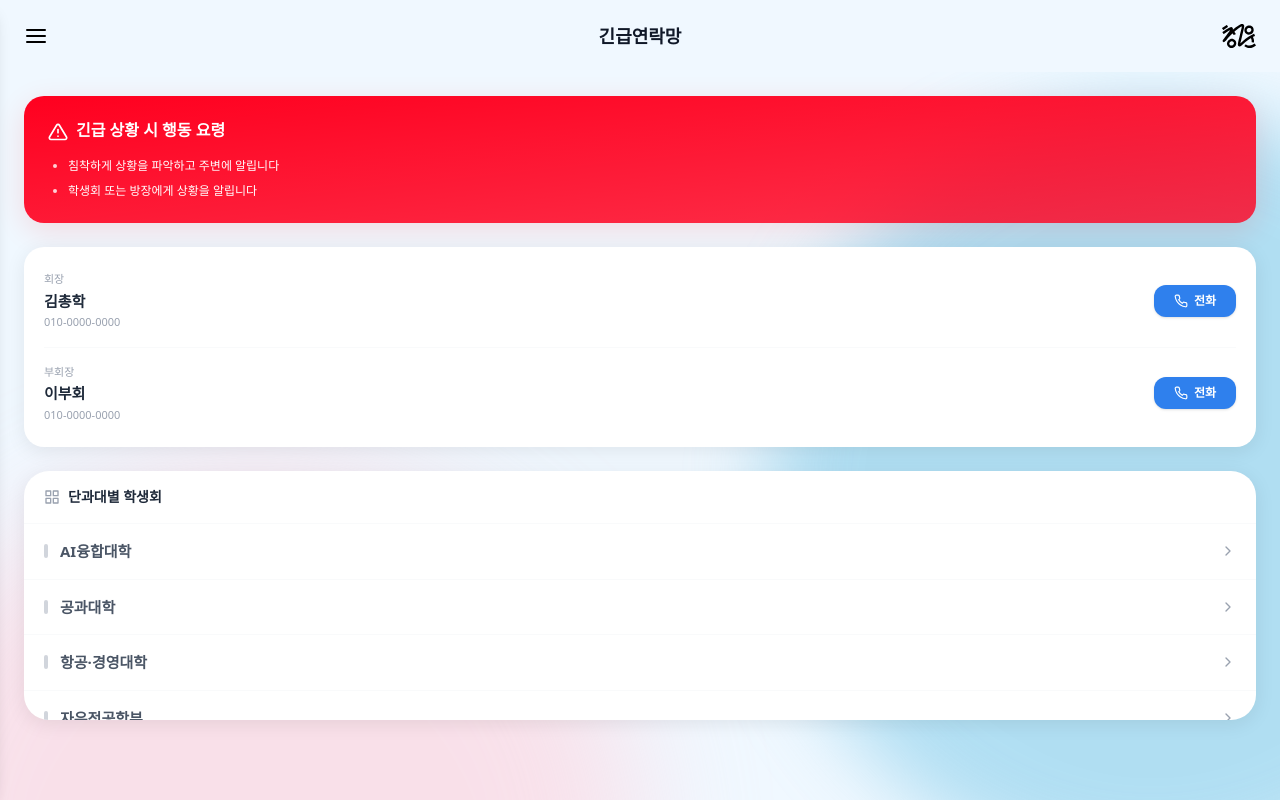
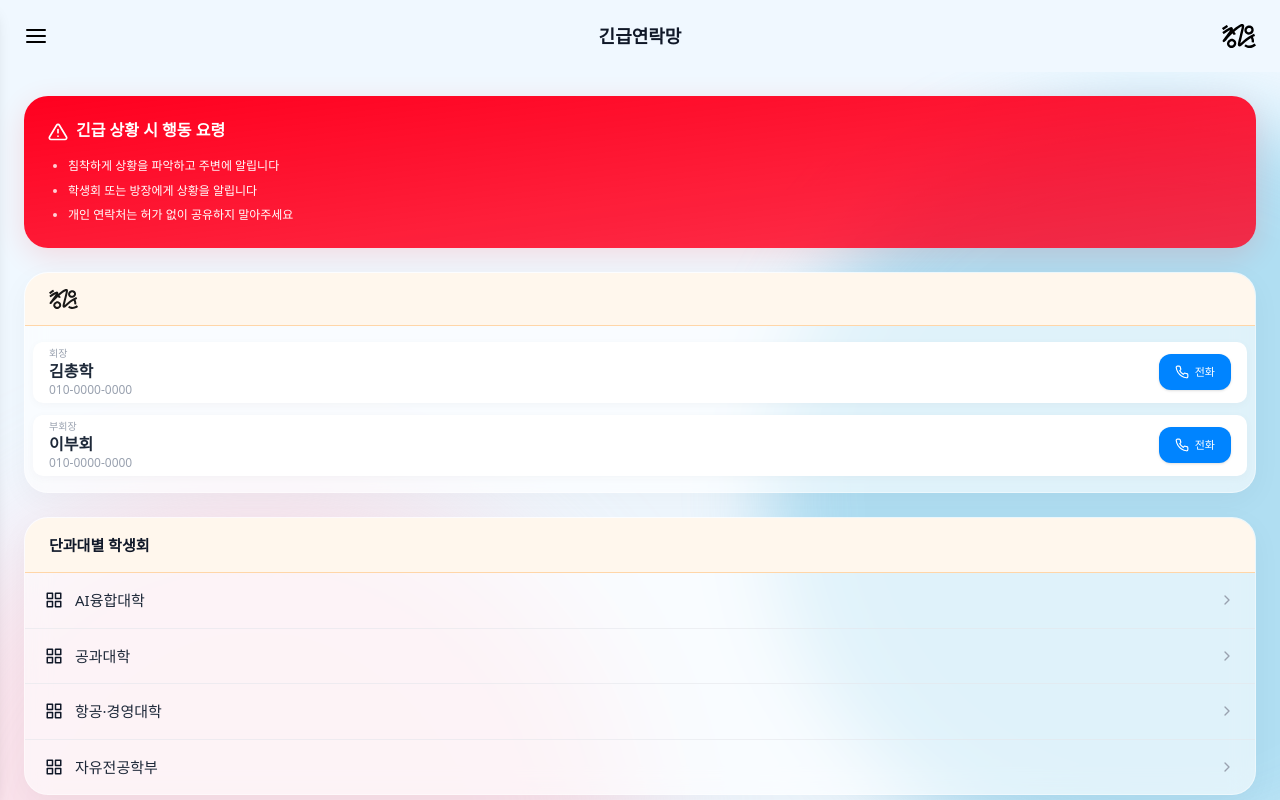
Before and after one commit to KAU-CHUNG-WOON-OT/front_end, a React (Vite) app: page /emergency in a window 1280 px wide. Built offline with nearby package versions, Linux system fonts and the light colour scheme; a web font is replaced by a local one.

Commit message:
fix: 긴급연락망 페이지 수정

```diff
--- a/src/components/emergency/ContactCard.tsx
+++ b/src/components/emergency/ContactCard.tsx
@@ -13,21 +13,21 @@ interface ContactCardProps {
 
 const ContactCard = ({ contacts }: ContactCardProps) => {
   return (
-    <div className="flex flex-col w-full">
+    <div className="flex flex-col gap-3 w-full">
       {contacts.map((contact, index) => (
-        <div key={index} className="w-full">
-
-          {/* 한 명의 정보 행 */}
-          <div className="flex items-center justify-between py-1">
+        <div
+          key={index}
+          className="w-full bg-white rounded-[10px] px-4 py-1 shadow-[0_2px_10px_rgba(0,0,0,0.03)] flex items-center justify-between"
+        >
           <div className="flex flex-col">
-              <span className="text-[11px] text-gray-400 font-medium mb-0.5">
+            <span className="text-[10px] text-gray-400 font-medium">
               {contact.role}
             </span>
-              <span className="text-[15px] font-bold text-gray-800">
+            <span className="text-[16px] font-bold text-gray-800 leading-tight">
               {contact.name}
             </span>
             {contact.phone && (
-                <span className="text-[11px] text-gray-400 mt-0.5">
+              <span className="text-[12px] text-gray-400">
                 {contact.phone}
               </span>
             )}
@@ -35,16 +35,11 @@ const ContactCard = ({ contacts }: ContactCardProps) => {
 
           <a
             href={`tel:${contact.phone}`}
-              className="flex items-center gap-1.5 bg-[#2F80ED] text-white px-5 py-2 rounded-xl shadow-sm active:scale-95 transition-transform"
+            className="flex items-center gap-1.5 bg-[#0084FF] text-white px-4 py-2.5 rounded-[12px] shadow-sm active:scale-95 transition-transform"
           >
             <FiPhone className="text-sm" />
-              <span className="text-xs font-bold">전화</span>
+            <span className="text-[11px] font">전화</span>
           </a>
-          </div>
-
-          {index < contacts.length - 1 && (
-            <div className="h-[1px] bg-gray-50 my-3 w-full" />
-          )}
         </div>
       ))}
     </div>
--- a/src/pages/Emergency.tsx
+++ b/src/pages/Emergency.tsx
@@ -1,7 +1,8 @@
 import { useNavigate } from "react-router-dom";
-import { FiChevronRight, FiGrid, FiAlertTriangle } from "react-icons/fi"; // FiAlertTriangle 추가
+import { FiChevronRight, FiGrid, FiAlertTriangle } from "react-icons/fi";
 import ContactCard from "../components/emergency/ContactCard";
 import { mainContacts, colleges } from "../data/emergency";
+import logoImg from "../assets/logo.svg";
 
 const Emergency = () => {
   const navigate = useNavigate();
@@ -9,9 +10,9 @@ const Emergency = () => {
   return (
     <div className="flex flex-col h-full w-full px-6 pt-6 pb-20 overflow-y-auto no-scrollbar">
 
-      {/* 1. 행동 요령  */}
+      {/* 1. 행동 요령 */}
       <div
-        className="w-full rounded-[20px] p-6 shadow-[0_8px_30px_rgb(255,0,0,0.12)] text-white mb-6"
+        className="w-full rounded-[24px] p-6 shadow-[0_8px_30px_rgb(255,0,0,0.12)] text-white mb-6 shrink-0"
         style={{
           background: "linear-gradient(to bottom right, #FF001F 0%, rgba(255, 0, 31, 0.8) 100%)"
         }}
@@ -28,19 +29,33 @@ const Emergency = () => {
           <li className="text-xs font-medium leading-snug">
             학생회 또는 방장에게 상황을 알립니다
           </li>
+          <li className="text-xs font-medium leading-snug">
+            개인 연락처는 허가 없이 공유하지 말아주세요
+          </li>
         </ul>
       </div>
 
       {/* 2. 총학생회 연락처 */}
-      <div className="bg-white rounded-[20px] p-5 shadow-[0_4px_20px_rgba(0,0,0,0.08)] mb-6">
-        <ContactCard contacts={mainContacts} />
+      <div className="shrink-0 rounded-[24px] overflow-hidden shadow-[0_8px_30px_rgba(0,0,0,0.04)] bg-white/60 backdrop-blur-md border border-white/40 mb-6">
+
+        <div className="bg-[#FFF7ED] px-6 py-4 border-b border-[#FFD6A8]">
+           <img
+             src={logoImg}
+             alt="청운"
+             className="h-5 w-auto brightness-0 opacity-90"
+           />
+        </div>
+
+        <div className="px-2 py-4 flex flex-col gap-3">
+          <ContactCard contacts={mainContacts} />
+        </div>
       </div>
 
       {/* 3. 단과대별 리스트 */}
-      <div className="bg-white rounded-[25px] overflow-hidden shadow-[0_4px_20px_rgba(0,0,0,0.08)]">
-        <div className="px-5 py-4 border-b border-gray-50 flex items-center gap-2">
-           <FiGrid className="text-gray-400" />
-           <span className="text-sm font-bold text-gray-800">단과대별 학생회</span>
+      <div className="shrink-0 rounded-[24px] overflow-hidden shadow-[0_8px_30px_rgba(0,0,0,0.04)] bg-white/60 backdrop-blur-md border border-white/40">
+
+        <div className="bg-[#FFF7ED] px-6 py-4 border-b border-[#FFD6A8] flex items-center gap-2">
+           <span className="text-[15px] font-bold text-gray-900">단과대별 학생회</span>
         </div>
 
         <div className="flex flex-col">
@@ -48,11 +63,11 @@ const Emergency = () => {
             <button
               key={college.id}
               onClick={() => navigate(`/emergency/${college.id}`)}
-              className="w-full flex items-center justify-between px-5 py-4 hover:bg-gray-50 transition-colors border-b last:border-b-0 border-gray-50"
+              className="w-full flex items-center justify-between px-5 py-4 hover:bg-white/40 transition-colors border-b border-gray-200/60 last:border-b-0"
             >
               <div className="flex items-center gap-3">
-                <div className="w-1 h-3.5 bg-gray-300 rounded-full" />
-                <span className="text-[15px] font-bold text-gray-600">{college.name}</span>
+                <FiGrid className="text-gray-900 text-lg" />
+                <span className="text-[15px] font-medium text-gray-800">{college.name}</span>
               </div>
               <FiChevronRight className="text-gray-400" />
             </button>
--- a/src/pages/EmergencyDetail.tsx
+++ b/src/pages/EmergencyDetail.tsx
@@ -22,7 +22,6 @@ const EmergencyDetail = () => {
         >
           <FiChevronLeft className="text-2xl" />
         </button>
-
         <h2 className="text-lg font-bold text-gray-900">{college.name}</h2>
       </div>
 
@@ -41,14 +40,17 @@ const EmergencyDetail = () => {
             college.majors.map((major, index) => (
               <div
                 key={index}
-                className="shrink-0 rounded-[20px] overflow-hidden shadow-[0_4px_20px_rgba(0,0,0,0.08)] bg-white border border-transparent"
+                className="shrink-0 rounded-[24px] overflow-hidden shadow-[0_8px_30px_rgba(0,0,0,0.04)] bg-white/60 backdrop-blur-md border border-white/40"
               >
-                <div className="bg-[#FFF4E6] px-5 py-4 border-b border-[#FFF4E6]">
-                  <span className="text-[15px] font-bold text-gray-800">
+                {/* (1) 학과 헤더 */}
+                <div className="bg-[#FFF4E6] px-6 py-4 border-b border-[#FFD6A8]">
+                  <span className="text-[16px] font-bold text-gray-800">
                     {major.name}
                   </span>
                 </div>
-                <div className="p-5 bg-white">
+
+                {/* (2) 연락처 리스트 영역 */}
+                <div className="px-2 py-4 flex flex-col gap-3">
                   <ContactCard contacts={major.contacts} />
                 </div>
               </div>
```
Lines whose indentation alone changed are shown as unchanged.
